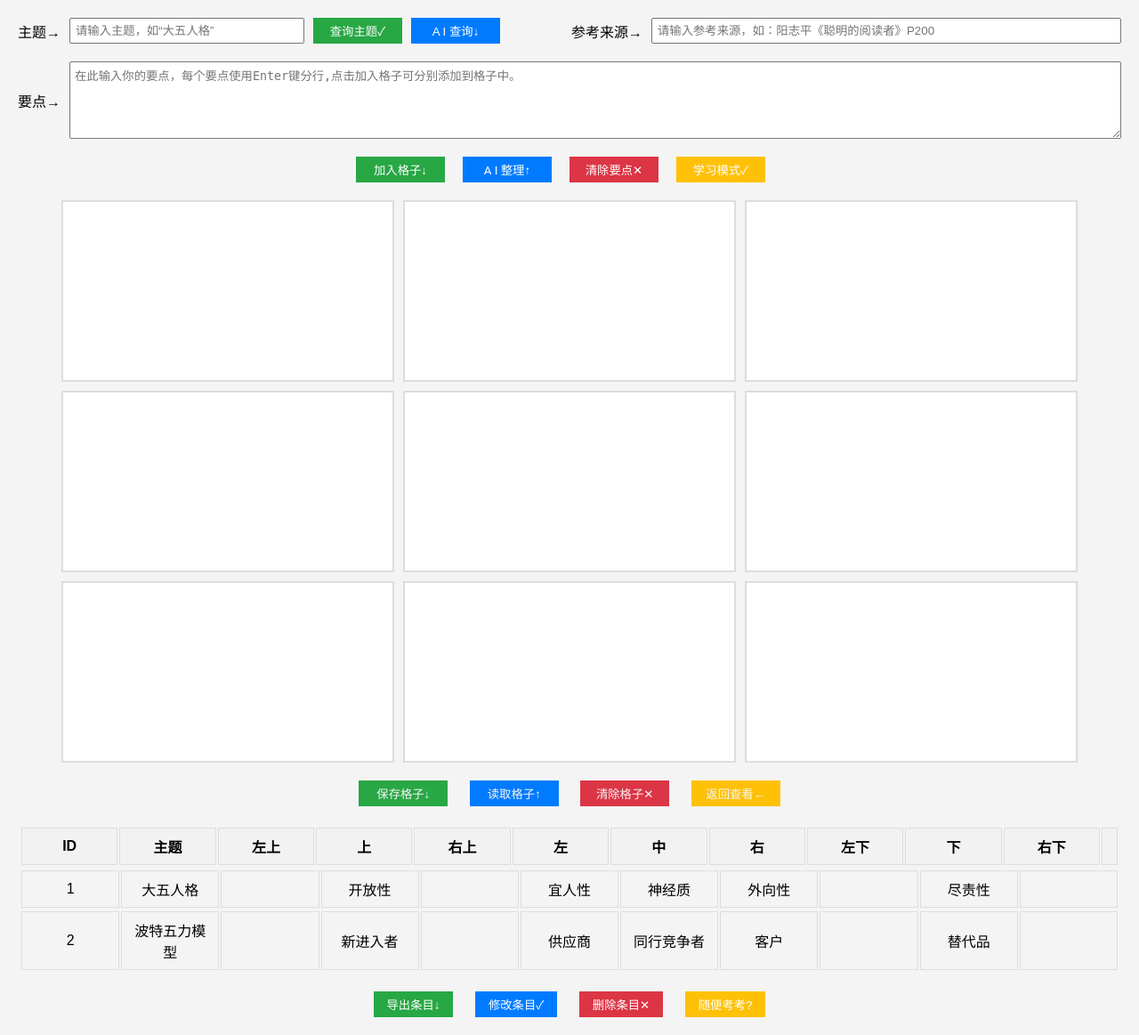
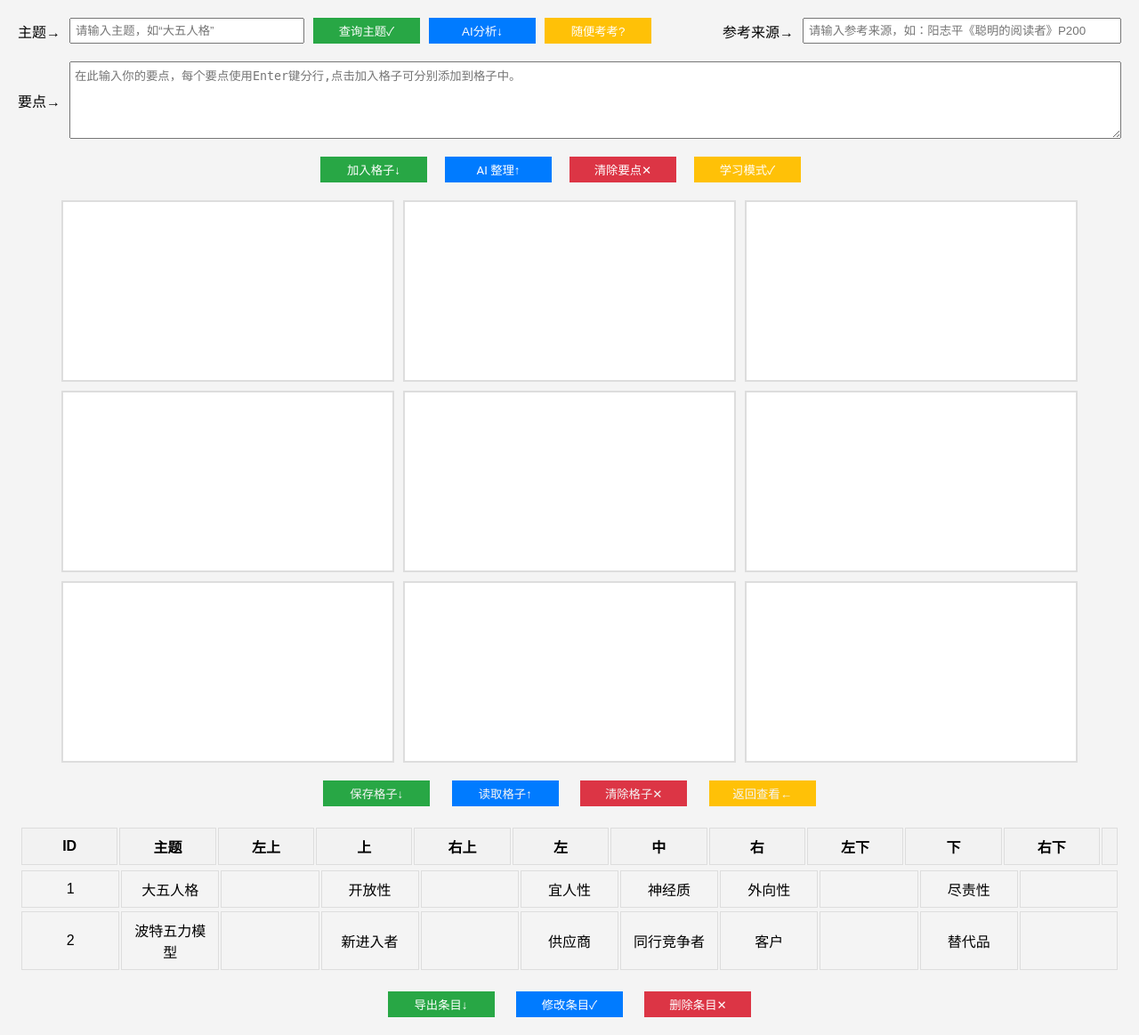
Before and after one commit to biercewang/9gridsweb, a Flask app: page / in a window 1280 px wide. Shown: the whole page at 89% size. Run offline with Flask 3, Linux system fonts and the light colour scheme; data comes from the database, SQL or seed files in the repository; some libraries are stand-ins or nearby versions.

Commit message:
将随便考考按钮位置移动到最上面,方面使用

```diff
--- a/static/css/style.css
+++ b/static/css/style.css
@@ -41,7 +41,7 @@ body {
 }
 
 #title-input-area button {
-    min-width: 100px;  /* 或更大，根据需要调整 */
+    min-width: 120px;  /* 或更大，根据需要调整 */
     white-space: nowrap;  /* 防止文本换行 */
     padding: 5px 15px;
     color: white;
@@ -56,6 +56,11 @@ body {
 
 #title-input-area .ai-query-button {
     background-color: #007bff; /* 黄色 */
+}
+
+/* 考考按钮颜色 */
+#title-input-area .study-btn {
+    background-color: #ffc107;
 }
 
 
@@ -146,7 +151,7 @@ body {
 #input-area button {
     font-family: 'Noto Sans SC', sans-serif; /* 使用'Noto Sans SC'，如果无法加载则回退到系统默认的无衬线字体 */
     padding: 5px 15px;
-    min-width: 100px;  /* 或更大，根据需要调整 */
+    min-width: 120px;  /* 或更大，根据需要调整 */
     margin-top: 20px; /* 为按钮添加顶部外边距 */
     background-color: #ffc107;
     color: white;
@@ -208,7 +213,7 @@ body {
 
 #action-buttons button {
     padding: 5px 15px;
-    min-width: 100px;  /* 或更大，根据需要调整 */
+    min-width: 120px;  /* 或更大，根据需要调整 */
     margin: 0 10px; /* Horizontal spacing for buttons */
     border: none;
     cursor: pointer;
@@ -321,6 +326,7 @@ tr {
 /* 表格操作按钮公共样式 */
 #record-table-actions button {
     padding: 5px 15px;
+    min-width: 120px;
     margin: 0 10px;      /* 为按钮添加水平间距 */
     color: white;
     border: none;
@@ -345,9 +351,9 @@ tr {
 }
 
 /* 考考按钮颜色 */
-.study-btn {
+/* .study-btn {
     background-color: #ffc107;
-}
+} */
 
 
 /* 自定义悬停提示样式 */
@@ -513,12 +519,3 @@ tr {
     text-decoration: none;
     cursor: pointer;
 }
-
-/* 随机考考模态窗口样式 */
-#random-study-modal .modal-content {
-    /* 添加所需的样式，例如宽度、边框等 */
-}
-
-#random-study-btn {
-    /* 添加按钮样式，如背景色、边距等 */
-}
--- a/templates/index.html
+++ b/templates/index.html
@@ -16,7 +16,8 @@
         <label for="title-input">主题→</label>
         <input type="text" id="title-input" placeholder="请输入主题，如“大五人格”">
         <button class="query-database-button" onclick="queryDatabase()">查询主题✓</button>
-        <button class="ai-query-button" onclick="performAIQuery()">A I 查询↓</button>
+        <button class="ai-query-button" onclick="performAIQuery()">AI分析↓</button>
+        <button class="study-btn" onclick="randomStudy()">随便考考?</button>
     </div>
 
     <!-- 查询结果模态框 -->
@@ -44,7 +45,7 @@
     </div>
     <div class="button-container">
         <button onclick="addWordToGrid()">加入格子↓</button>
-        <button onclick="organizeInputWithAI()">A I 整理↑</button>
+        <button onclick="organizeInputWithAI()">AI 整理↑</button>
         <button onclick="clearInputText()">清除要点✕</button>
         <button id="studyModeButton" onclick="toggleStudyMode()">学习模式✓</button> <!-- Study mode button added here -->
 
@@ -104,7 +105,7 @@
     <button class="export-btn" onclick="promptForIdAndExportRecord()">导出条目↓</button>
     <button class="modify-btn" onclick="modifyGrid()">修改条目✓</button>
     <button class="delete-btn" onclick="promptForIdAndDeleteRecord()">删除条目✕</button>
-    <button class="study-btn" onclick="randomStudy()">随便考考?</button>
+    <!-- <button class="study-btn" onclick="randomStudy()">随便考考?</button> -->
 
 </div>
 
```
